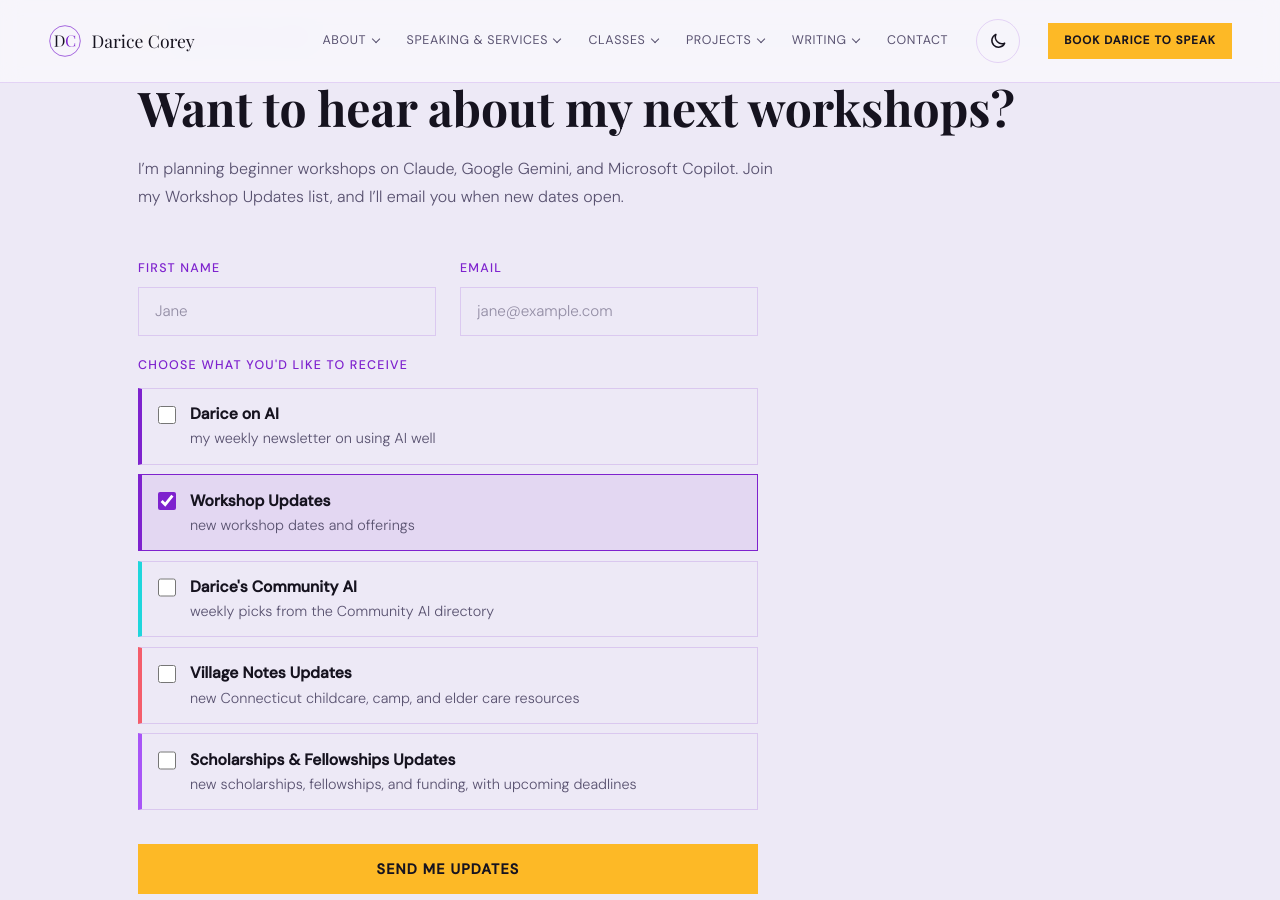
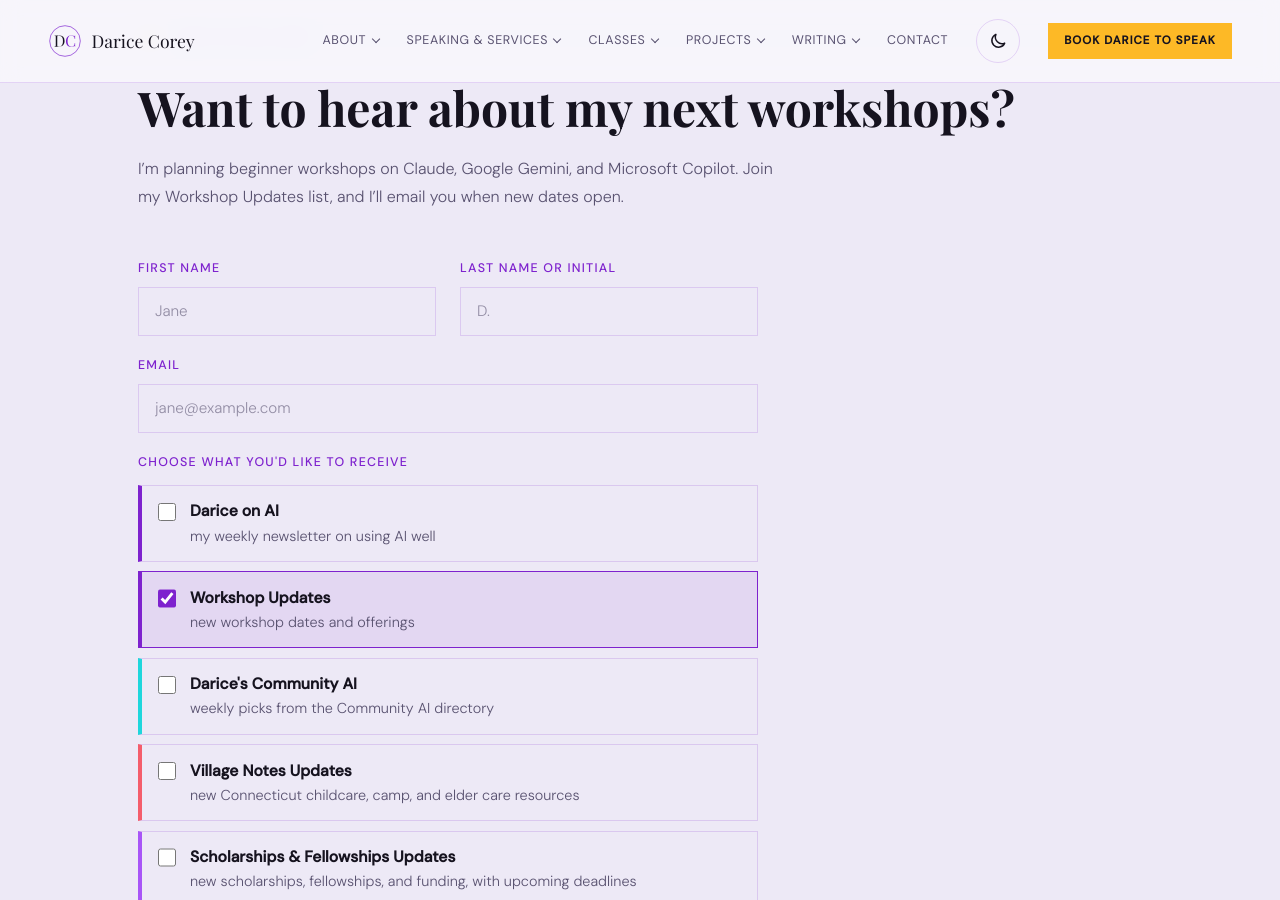
Before and after one commit to dcoreyrasm/dcoreyrasm.github.io, a Jekyll site: the page built from ai-for-beginners-thank-you.html, in a window 1280 px wide and 900 px high, scrolled down 2253 px. Built offline with Jekyll 4.4.1, drawn with Linux system fonts in a browser that asks for light colours; some web fonts are replaced.

Commit message:
Signup form: add Last Name or Initial, sent to MailerLite's last_name field
Co-Authored-By: Claude Opus 5.5 <noreply@anthropic.com>
Claude-Session: https://claude.ai/code/session_012t3srw75DHhdRp4RBmgqHM

```diff
--- a/_includes/list-signup.html
+++ b/_includes/list-signup.html
@@ -10,8 +10,9 @@
 <form id="{{ k }}-signup-form" class="contact-form list-signup" novalidate aria-label="Email signup">
   <div class="form-row">
     <div class="form-group"><label for="{{ k }}-name">First Name</label><input type="text" id="{{ k }}-name" autocomplete="given-name" placeholder="Jane" /></div>
-    <div class="form-group"><label for="{{ k }}-email">Email</label><input type="email" id="{{ k }}-email" autocomplete="email" placeholder="jane@example.com" required aria-required="true" /></div>
+    <div class="form-group"><label for="{{ k }}-last">Last Name or Initial</label><input type="text" id="{{ k }}-last" autocomplete="family-name" placeholder="D." /></div>
   </div>
+  <div class="form-group"><label for="{{ k }}-email">Email</label><input type="email" id="{{ k }}-email" autocomplete="email" placeholder="jane@example.com" required aria-required="true" /></div>
   <fieldset class="list-signup-choices">
     <legend>Choose what you'd like to receive</legend>
     <label class="list-signup-option coral"><input type="checkbox" name="list" value="191436005966873982"{% if primary contains "darice-on-ai" %} checked{% endif %} /> <span><strong>Darice on AI</strong><span class="list-signup-desc">my weekly newsletter on using AI well</span></span></label>
@@ -41,6 +42,7 @@
       Promise.all(lists.map(function (id) {
         var data = new FormData();
         data.append('fields[name]', document.getElementById('{{ k }}-name').value);
+        data.append('fields[last_name]', document.getElementById('{{ k }}-last').value);
         data.append('fields[email]', email.value);
         data.append('ml-submit', '1');
         data.append('anticsrf', 'true');
```
